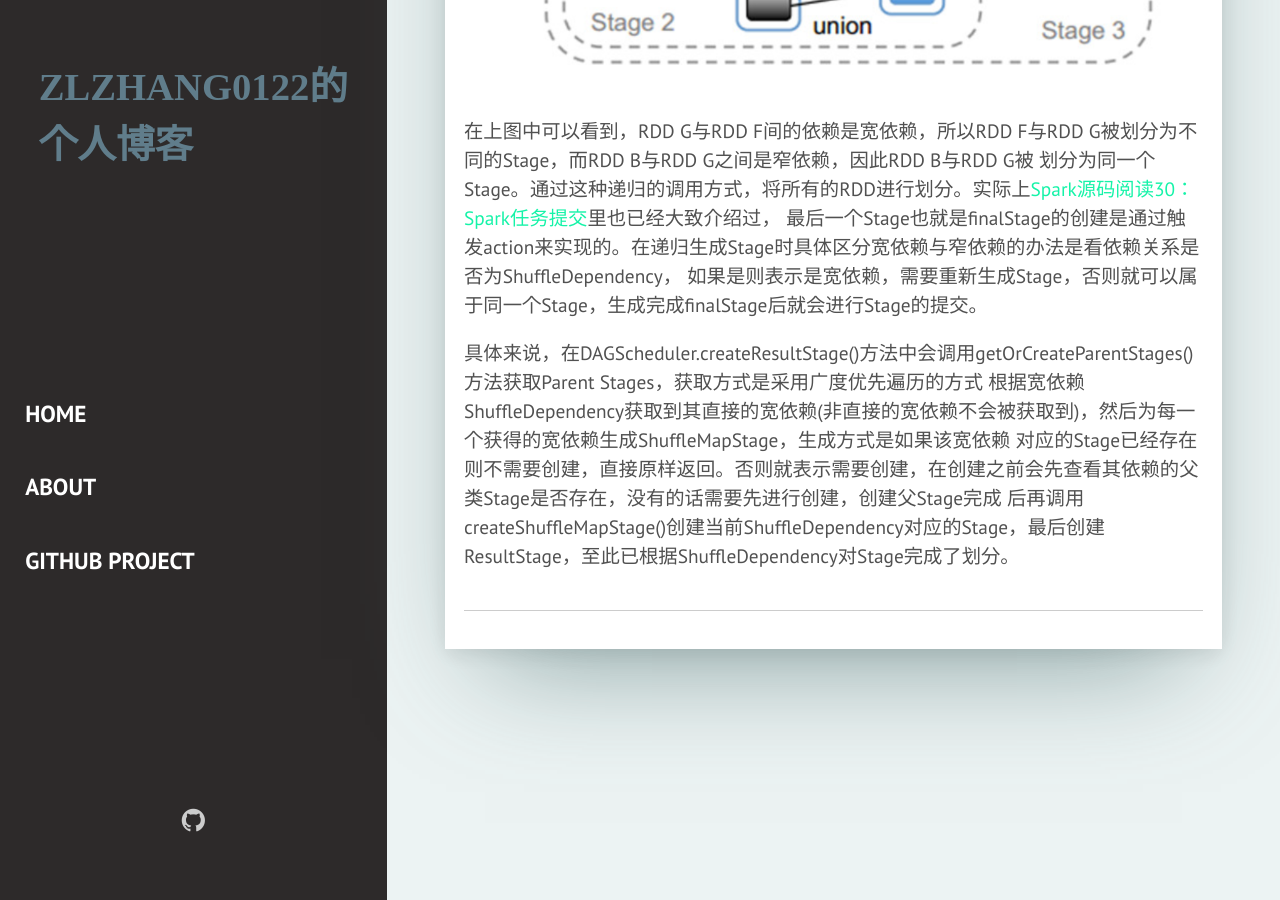
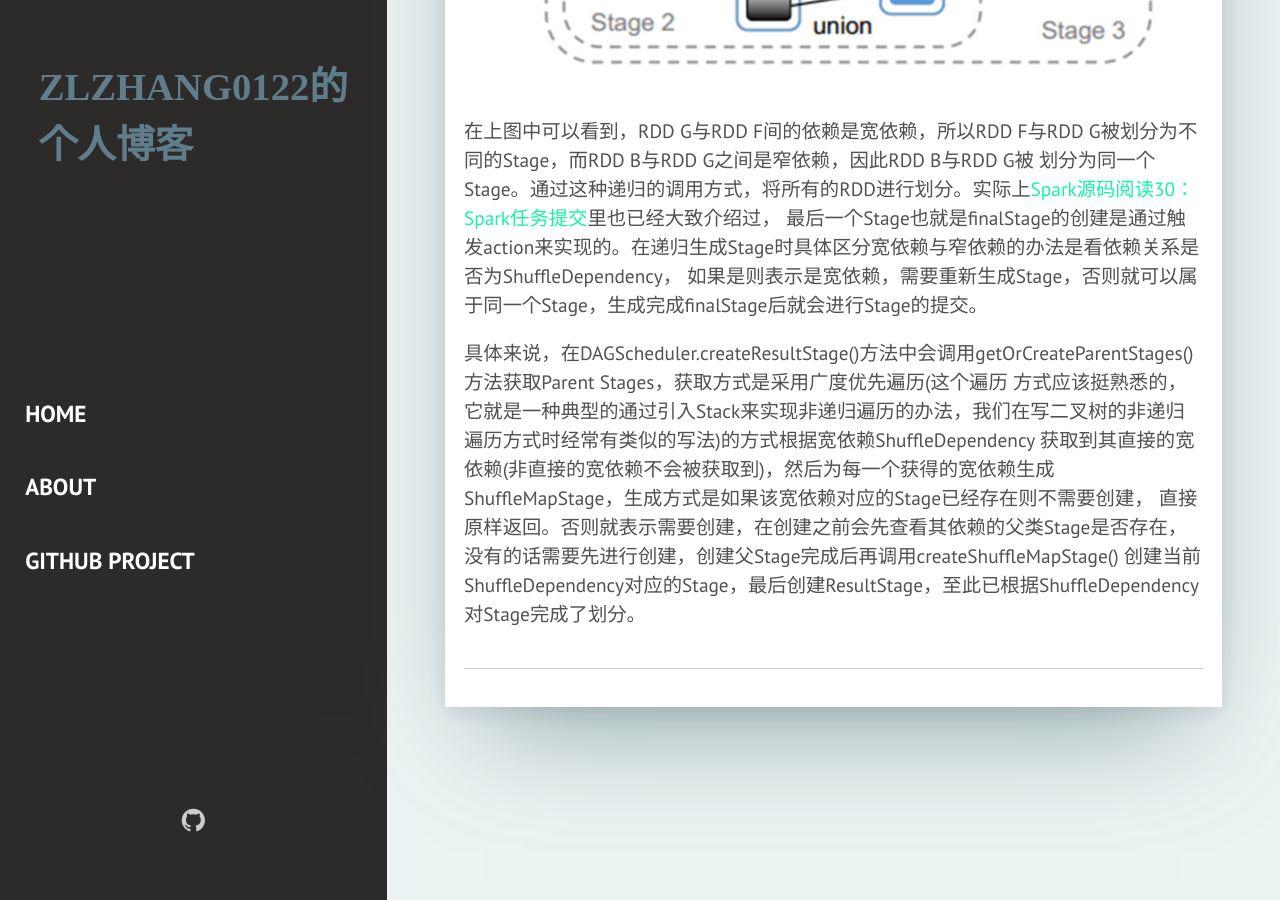
Before and after one commit to zlzhang0122/zlzhang0122.github.io, a Jekyll site: the page built from _posts/2020-02-11-Spark源码阅读31：Stage的划分.md, in a window 1280 px wide and 900 px high, scrolled down 879 px. Built offline with Jekyll 4.4.1, drawn with Linux system fonts in a browser that asks for light colours; some web fonts are replaced; our own code applies the rules of GitHub Pages for plain Markdown files; comment, search, counter and statistics services are not loaded.

Commit message:
algorithm

```diff
--- a/_posts/2020-02-11-Spark源码阅读31：Stage的划分.md
+++ b/_posts/2020-02-11-Spark源码阅读31：Stage的划分.md
@@ -12,7 +12,8 @@
 最后一个Stage也就是finalStage的创建是通过触发action来实现的。在递归生成Stage时具体区分宽依赖与窄依赖的办法是看依赖关系是否为ShuffleDependency，
 如果是则表示是宽依赖，需要重新生成Stage，否则就可以属于同一个Stage，生成完成finalStage后就会进行Stage的提交。
 
-具体来说，在DAGScheduler.createResultStage()方法中会调用getOrCreateParentStages()方法获取Parent Stages，获取方式是采用广度优先遍历的方式
-根据宽依赖ShuffleDependency获取到其直接的宽依赖(非直接的宽依赖不会被获取到)，然后为每一个获得的宽依赖生成ShuffleMapStage，生成方式是如果该宽依赖
-对应的Stage已经存在则不需要创建，直接原样返回。否则就表示需要创建，在创建之前会先查看其依赖的父类Stage是否存在，没有的话需要先进行创建，创建父Stage完成
-后再调用createShuffleMapStage()创建当前ShuffleDependency对应的Stage，最后创建ResultStage，至此已根据ShuffleDependency对Stage完成了划分。
+具体来说，在DAGScheduler.createResultStage()方法中会调用getOrCreateParentStages()方法获取Parent Stages，获取方式是采用广度优先遍历(这个遍历
+方式应该挺熟悉的，它就是一种典型的通过引入Stack来实现非递归遍历的办法，我们在写二叉树的非递归遍历方式时经常有类似的写法)的方式根据宽依赖ShuffleDependency
+获取到其直接的宽依赖(非直接的宽依赖不会被获取到)，然后为每一个获得的宽依赖生成ShuffleMapStage，生成方式是如果该宽依赖对应的Stage已经存在则不需要创建，
+直接原样返回。否则就表示需要创建，在创建之前会先查看其依赖的父类Stage是否存在，没有的话需要先进行创建，创建父Stage完成后再调用createShuffleMapStage()
+创建当前ShuffleDependency对应的Stage，最后创建ResultStage，至此已根据ShuffleDependency对Stage完成了划分。
```
